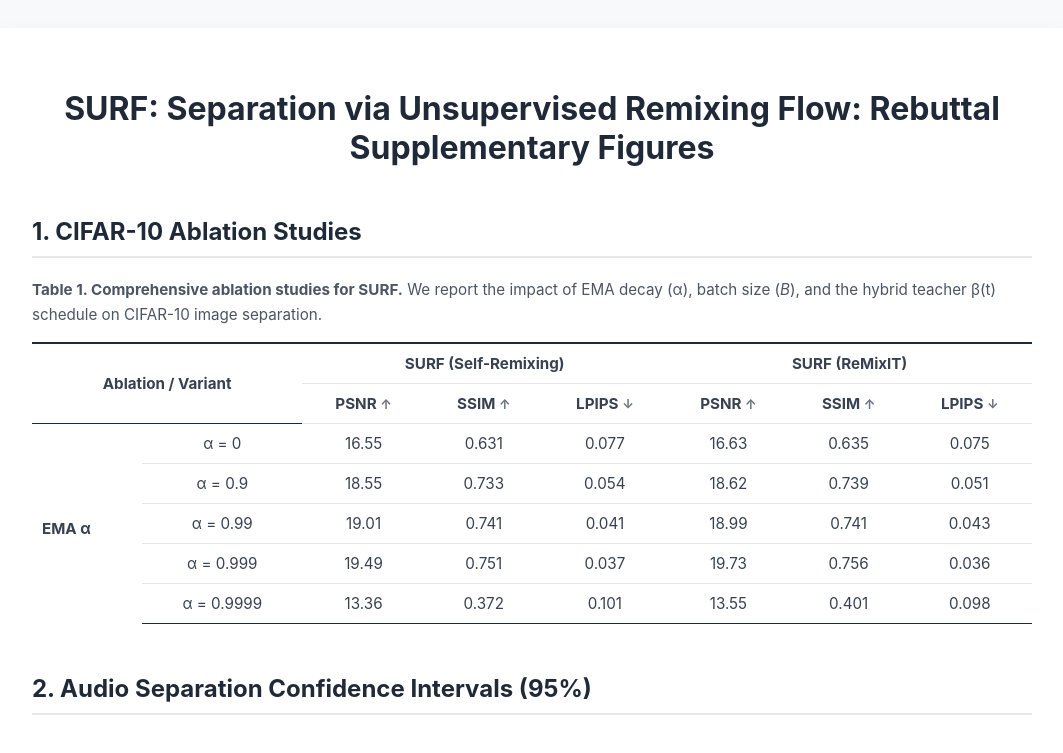
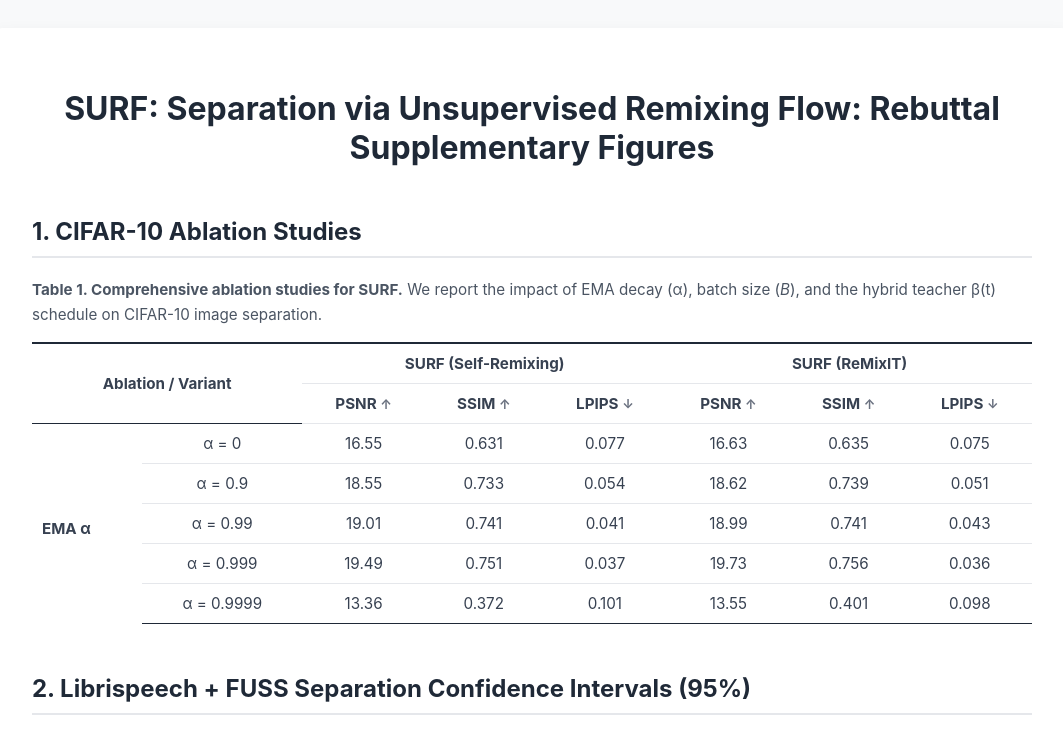
Before and after one commit to separation-unsupervised-remixing-flow/icml2026-rebuttal, a plain HTML site: page index.html in a window 1280 px wide. Shown: the top 753 px of the page, without its empty margins (108-1171 px from the left). Drawn offline with Linux system fonts and the light colour scheme.

Commit message:
Update section title for audio separation confidence

```diff
--- a/index.html
+++ b/index.html
@@ -167,7 +167,7 @@
             </table>
         </div>
 
-        <h2>2. Audio Separation Confidence Intervals (95%)</h2>
+        <h2>2. Librispeech + FUSS Separation Confidence Intervals (95%)</h2>
 
         <figure>
             <img src="fuss_librispeech_ci_barplot.png" alt="Bar plot showing metrics with 95% confidence intervals on the LibriSpeech + FUSS dataset">
```
